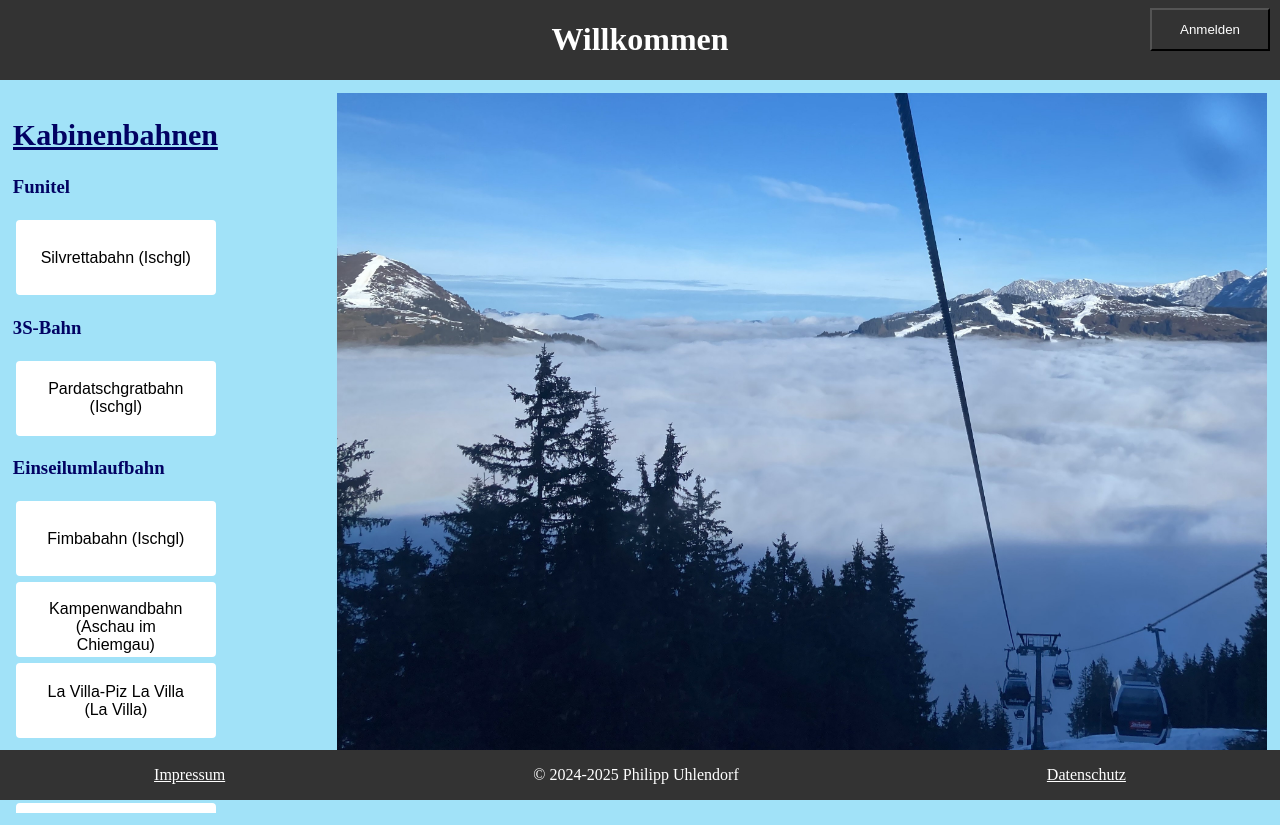
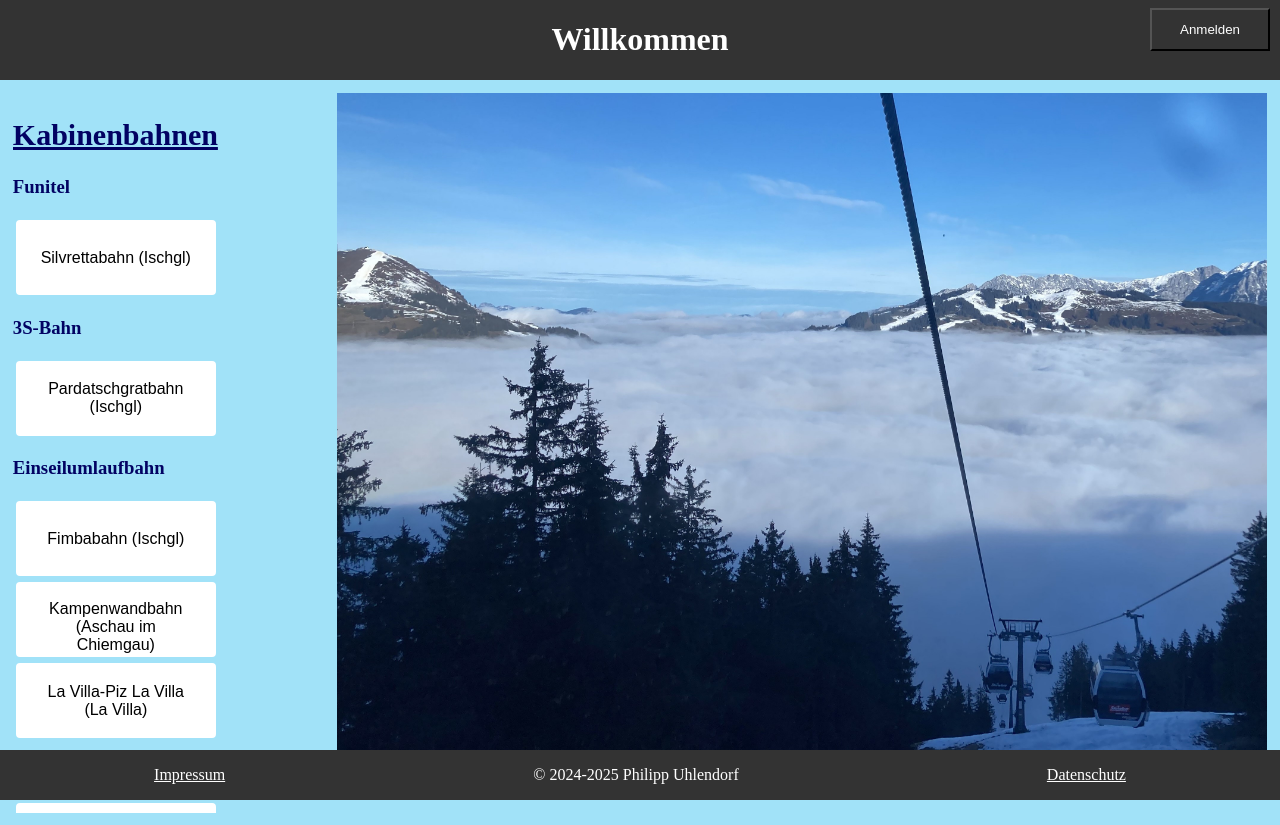
Before and after one commit to SchuleInfoLK/Gondeln-Data_Webseite, a PHP site: page /Project_C37592B/php/Homepage.php in a window 1280 px wide. Run offline with PHP 8.4, Linux system fonts and the light colour scheme; data comes from the database, SQL or seed files in the repository.

Commit message:
finished flex

```diff
--- a/css/stylesheet.css
+++ b/css/stylesheet.css
@@ -245,6 +245,7 @@ footer {
 }
 
 .seilbahn{
+    overflow: hidden;
     background-color: #a1e2f8;
     header{
         height:3%;
@@ -280,13 +281,13 @@ footer {
             }
             .pic-else{
                 img{
-                    width: 154vh;
+                    width: 150vh;
                     height: auto;
                 }
             }
             .pic-db{
                 img{
-                    max-width: calc(100vh - 25vh);
+                    max-width: calc(100vh - 30vh);
                     width: auto;
                     height: auto;
                 }
```
